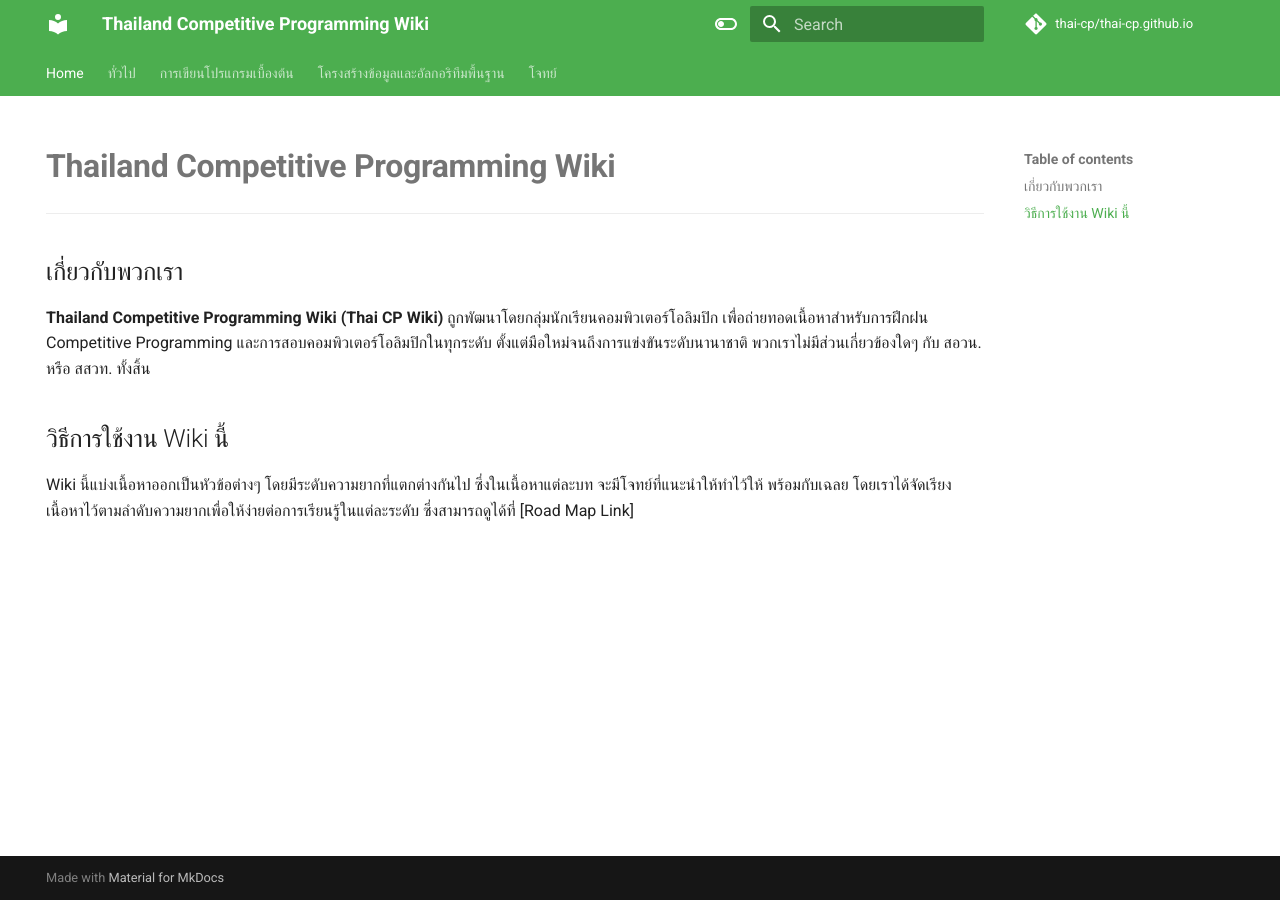
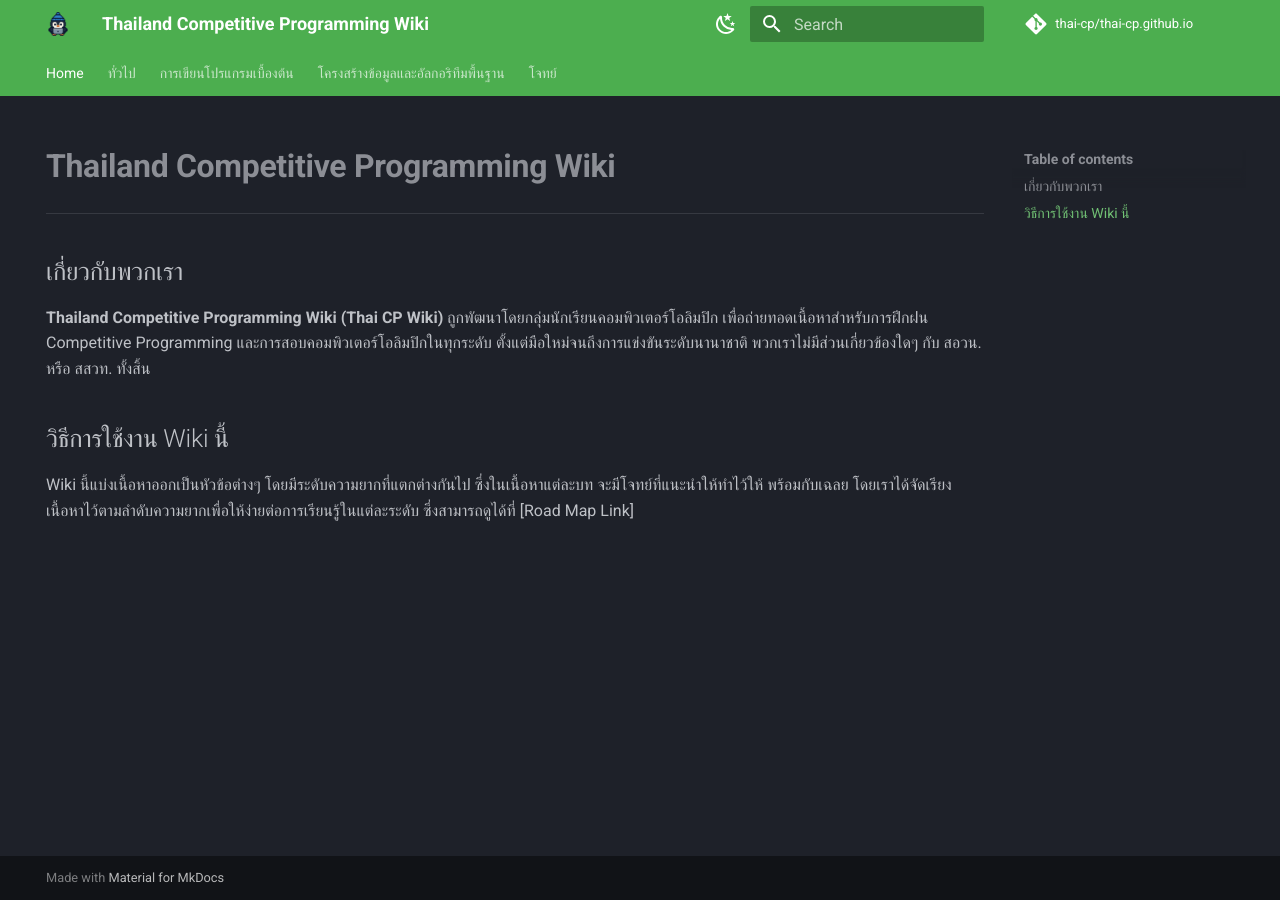
Before and after one commit to thai-cp/thai-cp.github.io, an MkDocs documentation site: the page built from docs/index.md, in a window 1280 px wide. Built offline with MkDocs 1.6.1 and Material for MkDocs 9.7.7, drawn with Linux system fonts in a browser that asks for light colours; comment, search, counter and statistics services are not loaded.

Commit message:
customization

```diff
--- a/mkdocs.yml
+++ b/mkdocs.yml
@@ -36,19 +36,21 @@ nav:
 theme:
   name: material
   custom_dir: overrides
+  logo: assets/logo.png
+  favicon: assets/logo.png
   palette:
+    - scheme: slate
+      primary: green
+      accent: light green
+      toggle:
+        icon: material/weather-night
+        name: Switch to Light Mode
     - scheme: default
       primary: green
       accent: light green
       toggle:
-        icon: material/toggle-switch-off-outline
+        icon: material/weather-sunny
         name: Switch to Dark Mode
-    - scheme: slate
-      primary: green
-      accent: light green
-      toggle:
-        icon: material/toggle-switch
-        name: Switch to Light Mode
   features:
     - navigation.tabs
     # - navigation.instant
```
Also changed, not shown: docs/assets/logo.png (added).
